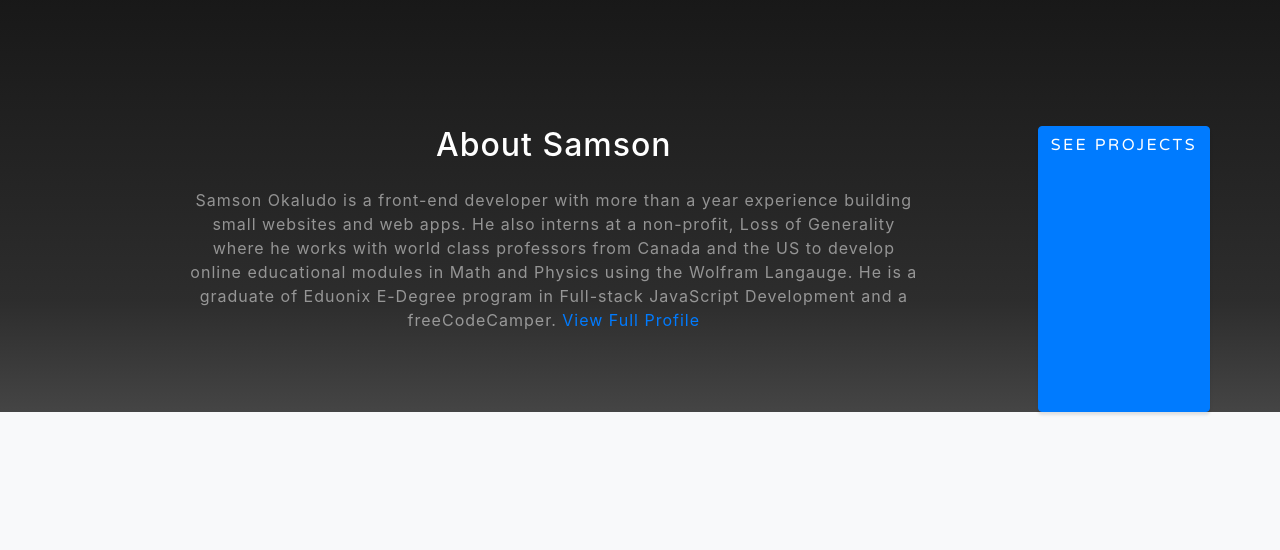
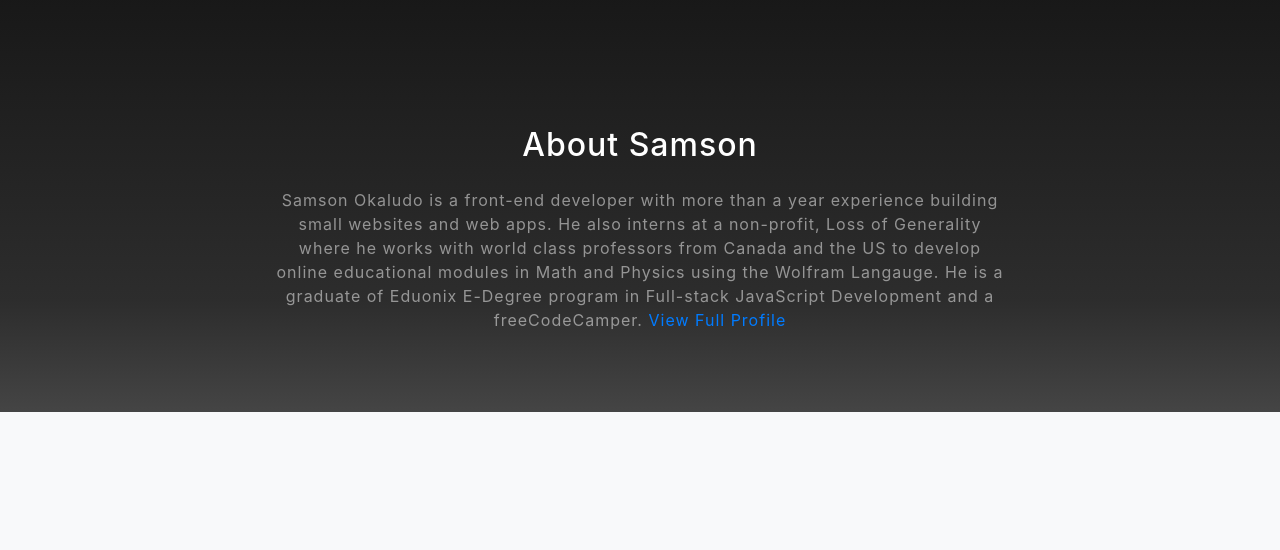
Before and after one commit to Samson-Ludo/samsonludo, a website with bundled scripts: page index.html in a window 1280 px wide. Shown: the part 780-1330 px from the top of the page. Built offline with nearby package versions, Linux system fonts and the light colour scheme.

Commit message:
Update index.html

```diff
--- a/index.html
+++ b/index.html
@@ -94,7 +94,6 @@
             freeCodeCamper.
             <a target="blank" href="https://www.linkedin.com/in/samson-okaludo/">View Full Profile</a></p>
         </div>
-        <a href="#projects" class="btn btn-primary js-scroll-trigger">See Projects</a>
       </div>
       <!-- <img src="img/ipad.png" class="img-fluid" alt=""> -->
 
```
